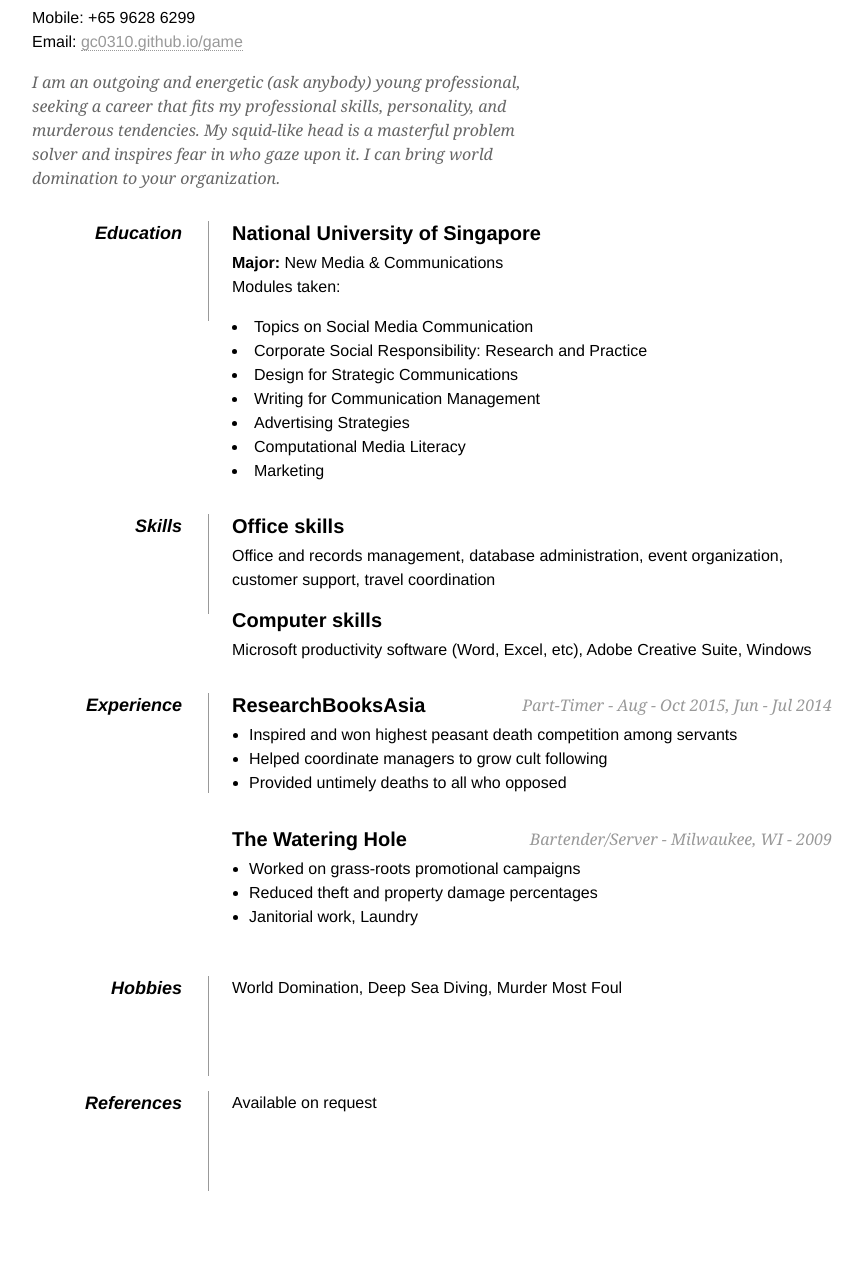
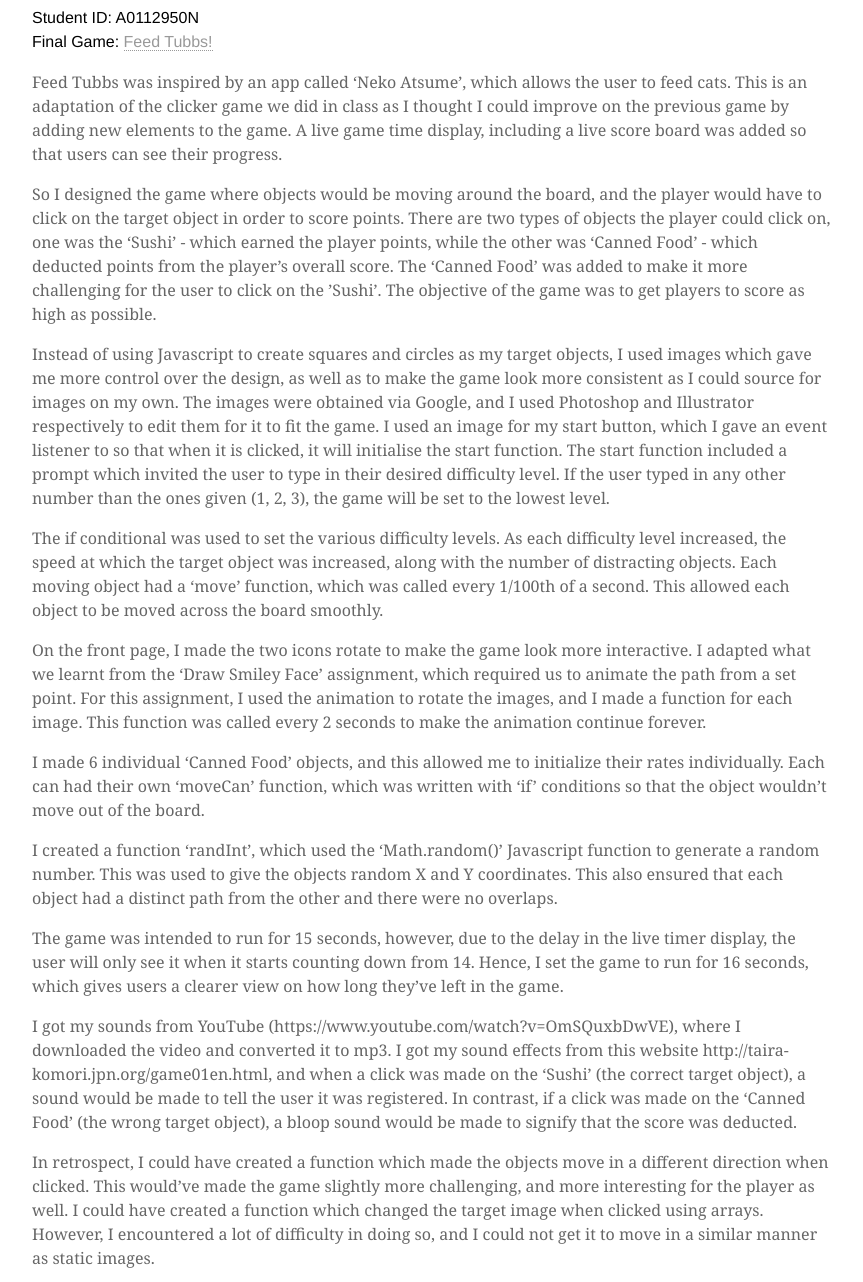
Before and after one commit to gc0310/gc0310.github.io, a plain HTML site: page index.html in a window 1280 px wide. Shown: the part 91-1373 px from the top of the page, without its empty margins (208-1071 px from the left). Drawn offline with Linux system fonts and the light colour scheme.

Commit message:
index.html

```diff
--- a/index.html
+++ b/index.html
@@ -33,8 +33,8 @@
             a { color: #999; text-decoration: none; border-bottom: 1px dotted #999; }
             a:hover { border-bottom-style: solid; color: black; }
             ul { margin: 0 0 32px 17px; }
-            #objective { width: 500px; float: left; }
-            #objective p { font-family: Georgia, Serif; font-style: italic; color: #666; }
+            #objective { width: 800px; float: left; }
+            #objective p { font-family: Georgia, Serif; font-style: none; color: #666; }
             dt { font-style: italic; font-weight: bold; font-size: 18px; text-align: right; padding: 0 26px 0 0; width: 150px; float: left; height: 100px; border-right: 1px solid #999;  }
             dd { width: 600px; float: right; }
             dd.clear { float: none; margin: 0; height: 15px; }
@@ -46,7 +46,6 @@
 
     <div id="page-wrap">
 
-        <img src="images/cthulu.png" alt="Photo of Cthulu" id="pic" />
 
         <div id="contact-info" class="vcard">
 
@@ -55,86 +54,52 @@
             <h1 class="fn">Grace Chan Hui Yan</h1>
 
             <p>
-                Mobile: <span class="tel">+65 9628 6299</span><br />
-                Email: <a class="email" href="http://gc0310.github.io/game">gc0310.github.io/game</a>
+                Student ID: <span class="tel">A0112950N</span><br />
+                Final Game: <a class="email" href="http://gc0310.github.io/finalproject/">Feed Tubbs!</a>
             </p>
         </div>
 
         <div id="objective">
             <p>
-                I am an outgoing and energetic (ask anybody) young professional, seeking a
-                career that fits my professional skills, personality, and murderous tendencies.
-                My squid-like head is a masterful problem solver and inspires fear in who gaze upon it.
-                I can bring world domination to your organization.
+Feed Tubbs was inspired by an app called ‘Neko Atsume’, which allows the user to feed cats. This is an adaptation of the clicker game we did in class as I thought I could improve on the previous game by adding new elements to the game. A live game time display, including a live score board was added so that users can see their progress.
+<p>
+
+So I designed the game where objects would be moving around the board, and the player would have to click on the target object in order to score points. There are two types of objects the player could click on, one was the ‘Sushi’ - which earned the player points, while the other was ‘Canned Food’ - which deducted points from the player’s overall score. The ‘Canned Food’ was added to make it more challenging for the user to click on the ’Sushi’. The objective of the game was to get players to score as high as possible.
+
+<p>
+Instead of using Javascript to create squares and circles as my target objects, I used images which gave me more control over the design, as well as to make the game look more consistent as I could source for images on my own. The images were obtained via Google, and I used Photoshop and Illustrator respectively to edit them for it to fit the game. I used an image for my start button, which I gave an event listener to so that when it is clicked, it will initialise the start function. The start function included a prompt which invited the user to type in their desired difficulty level. If the user typed in any other number than the ones given (1, 2, 3), the game will be set to the lowest level.
+
+<p>
+The if conditional was used to set the various difficulty levels. As each difficulty level increased, the speed at which the target object was increased, along with the number of distracting objects.  Each moving object had a ‘move’ function, which was called every 1/100th of a second. This allowed each object to be moved across the board smoothly.
+
+<p>
+On the front page, I made the two icons rotate to make the game look more interactive. I adapted what we learnt from the ‘Draw Smiley Face’ assignment, which required us to animate the path from a set point. For this assignment, I used the animation to rotate the images, and I made a function for each image. This function was called every 2 seconds to make the animation continue forever.
+
+<p>
+I made 6 individual ‘Canned Food’ objects, and this allowed me to initialize their rates individually. Each can had their own ‘moveCan’ function, which was written with ‘if’ conditions so that the object wouldn’t move out of the board.
+
+<p>
+I created a function ‘randInt’, which used the ‘Math.random()’ Javascript function to generate a random number. This was used to give the objects random X and Y coordinates. This also ensured that each object had a distinct path from the other and there were no overlaps.
+
+<p>
+The game was intended to run for 15 seconds, however, due to the delay in the live timer display, the user will only see it when it starts counting down from 14. Hence, I set the game to run for 16 seconds, which gives users a clearer view on how long they’ve left in the game.
+
+<p>
+I got my sounds from YouTube (https://www.youtube.com/watch?v=OmSQuxbDwVE), where I downloaded the video and converted it to mp3. I got my sound effects from this website http://taira-komori.jpn.org/game01en.html, and when a click was made on the ‘Sushi’ (the correct target object), a sound would be made to tell the user it was registered. In contrast, if a click was made on the ‘Canned Food’ (the wrong target object), a bloop sound would be made to signify that the score was deducted.
+
+<p>
+In retrospect, I could have created a function which made the objects move in a different direction when clicked. This would’ve made the game slightly more challenging, and more interesting for the player as well. I could have created a function which changed the target image when clicked using arrays. However, I encountered a lot of difficulty in doing so, and I could not get it to move in a similar manner as static images.
+
+<p>
+Overall, I found this module to be very insightful. I definitely learned a lot, though the learning curve was very steep. I enjoyed the challenges presented to us in class, and it was very fulfilling to be able to solve them. Also, the video walkthroughs provided certainly helped us to be more familiar with the terminology.
+
+<p>
+Thank you, and I hope you enjoyed the game!
+
+
             </p>
         </div>
 
-        <div class="clear"></div>
-
-        <dl>
-            <dd class="clear"></dd>
-
-            <dt>Education</dt>
-            <dd>
-                <h2>National University of Singapore</h2>
-                <p><strong>Major:</strong> New Media & Communications <br />
-                  Modules taken:<br>
-                    <li>  Topics on Social Media Communication </li>
-                    <li>  Corporate Social Responsibility: Research and Practice </li>
-                    <li>  Design for Strategic Communications </li>
-                    <li>  Writing for Communication Management </li>
-                    <li>  Advertising Strategies </li>
-                    <li>  Computational Media Literacy </li>
-                    <li>  Marketing </li>
- </p>
-            </dd>
-
-            <dd class="clear"></dd>
-
-            <dt>Skills</dt>
-            <dd>
-                <h2>Office skills</h2>
-                <p>Office and records management, database administration, event organization, customer support, travel coordination</p>
-
-                <h2>Computer skills</h2>
-                <p>Microsoft productivity software (Word, Excel, etc), Adobe Creative Suite, Windows</p>
-            </dd>
-
-            <dd class="clear"></dd>
-
-            <dt>Experience</dt>
-            <dd>
-                <h2>ResearchBooksAsia <span>Part-Timer - Aug - Oct 2015, Jun - Jul 2014</span></h2>
-                <ul>
-                    <li>Inspired and won highest peasant death competition among servants</li>
-                    <li>Helped coordinate managers to grow cult following</li>
-                    <li>Provided untimely deaths to all who opposed</li>
-                </ul>
-
-                <h2>The Watering Hole <span>Bartender/Server - Milwaukee, WI - 2009</span></h2>
-                <ul>
-                    <li>Worked on grass-roots promotional campaigns</li>
-                    <li>Reduced theft and property damage percentages</li>
-                    <li>Janitorial work, Laundry</li>
-                </ul>
-            </dd>
-
-            <dd class="clear"></dd>
-
-            <dt>Hobbies</dt>
-            <dd>World Domination, Deep Sea Diving, Murder Most Foul</dd>
-
-            <dd class="clear"></dd>
-
-            <dt>References</dt>
-            <dd>Available on request</dd>
-
-            <dd class="clear"></dd>
-        </dl>
-
-        <div class="clear"></div>
-
-    </div>
 
 </body>
 
```
Also changed, not shown: 1 other file.
